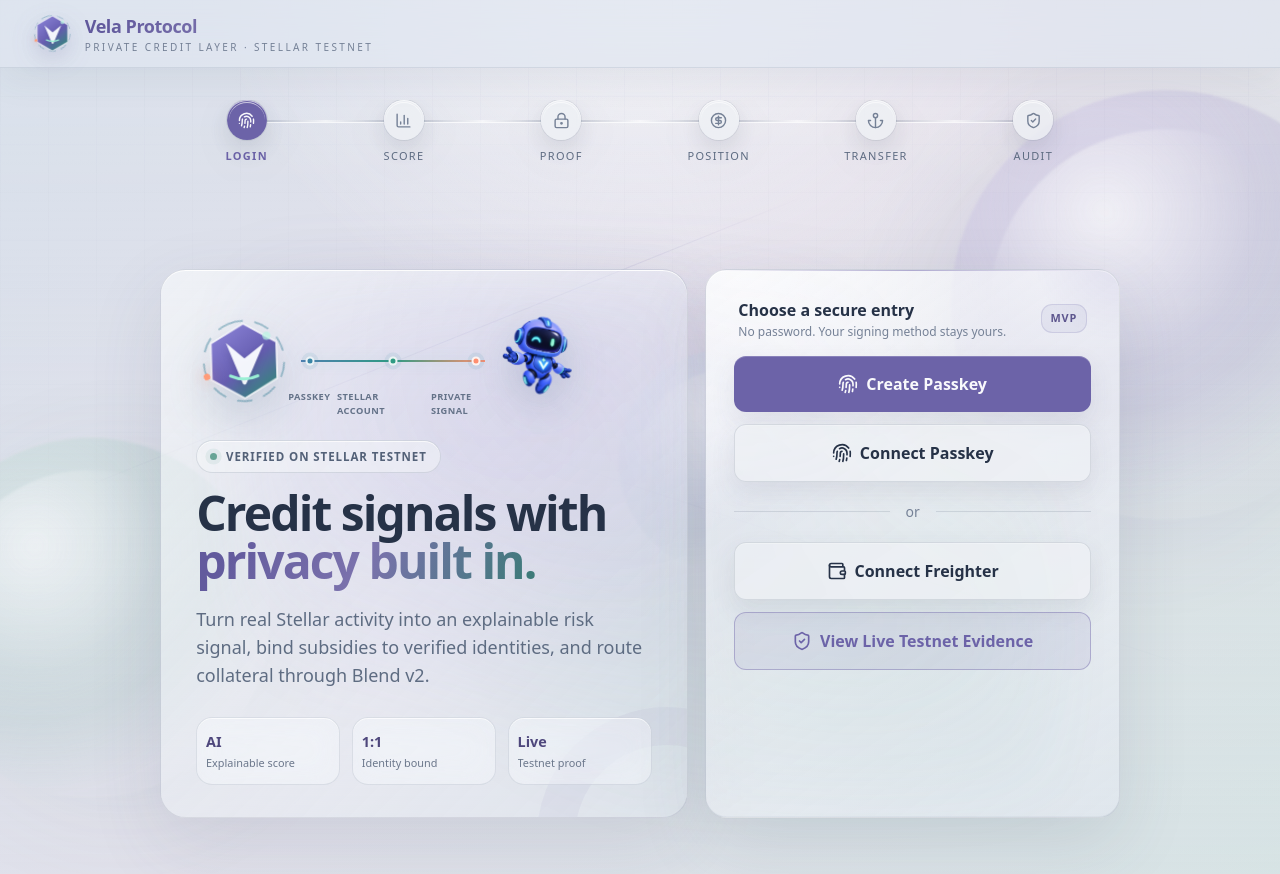
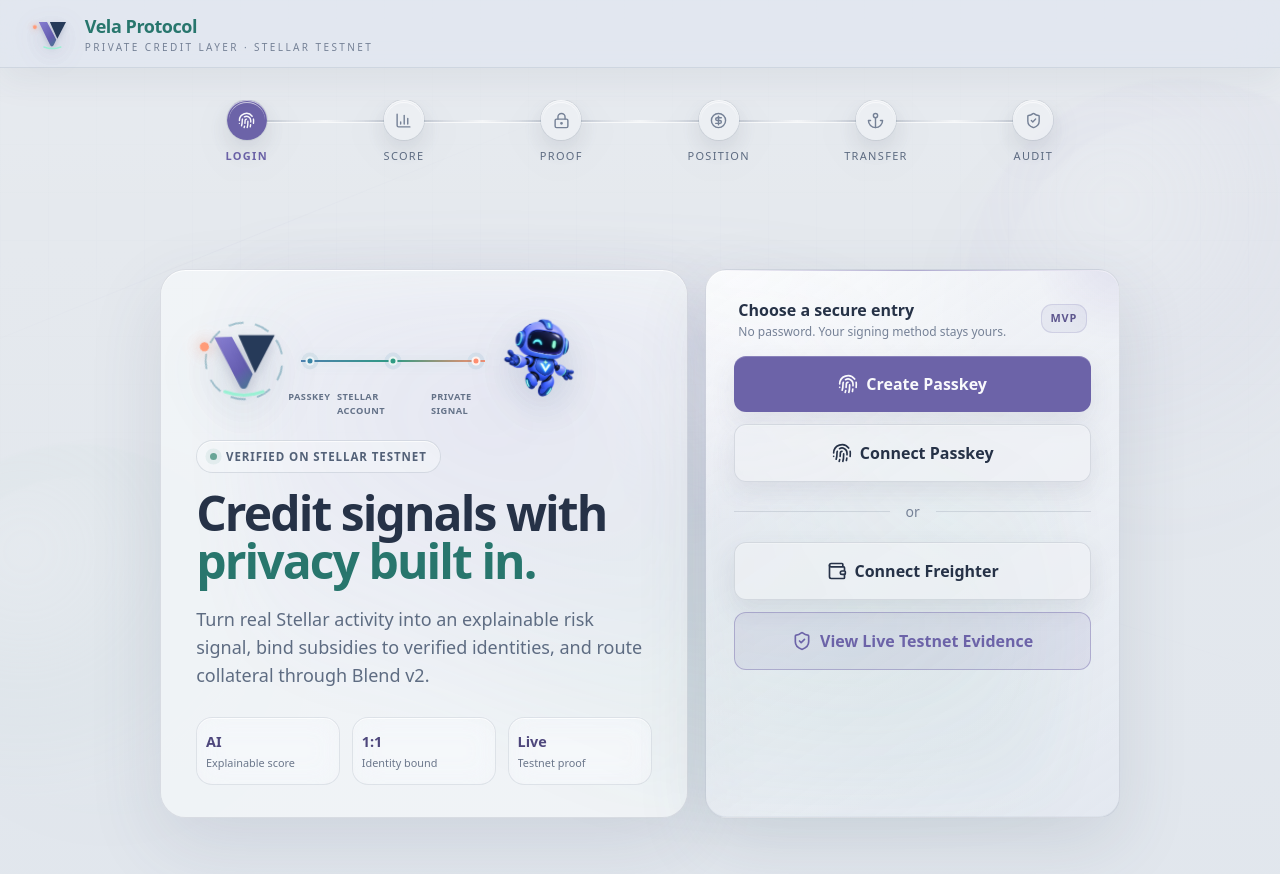
Before and after one commit to uguredgf/vela-protocol, a React (Vite) app in the folder vela-protocol/frontend/: page / in a window 1280 px wide. Built offline with nearby package versions, Linux system fonts and the light colour scheme; no server answers; what @stellar/stellar-sdk would draw is missing.

Commit message:
Refine banking UX and verification motion

```diff
--- a/vela-protocol/frontend/src/components/PasskeyLogin.tsx
+++ b/vela-protocol/frontend/src/components/PasskeyLogin.tsx
@@ -91,7 +91,7 @@ export const PasskeyLogin: React.FC = () => {
             <div className="hero-mark"><ProtocolCore variant="hero" active={isConnecting} /></div>
             <div className="login-identity-flow__line"><span /><span /><span /></div>
             <div className="login-identity-flow__labels"><span>Passkey</span><span>Stellar account</span><span>Private signal</span></div>
-            <motion.img className="login-mascot" src="/vela-mascot.png" alt="Vela protocol guide" animate={isConnecting ? { x: [0, 12, 0], y: [0, -7, 0], rotateY: [0, 14, 0] } : { y: [0, -5, 0], rotateZ: [-1.5, 1.5, -1.5] }} transition={{ duration: isConnecting ? 1.4 : 3.4, repeat: Infinity, ease: 'easeInOut' }} />
+            <motion.img className="login-mascot" src="/vela-mascot.png" alt="Vela protocol guide" animate={isConnecting ? { x: [0, 12, 0], y: [0, -7, 0], rotateY: [0, 20, 0] } : { x: [0, 5, -3, 0], y: [0, -6, -2, 0], rotateY: [-10, 14, -7, -10], rotateZ: [-1.5, 1.5, -1, -1.5] }} transition={{ duration: isConnecting ? 1.4 : 4.8, repeat: Infinity, ease: 'easeInOut' }} />
           </div>
           <div className="eyebrow mb-4">
             <span className="eyebrow__dot" /> Verified on Stellar testnet
--- a/vela-protocol/frontend/src/components/ProofGenerator.tsx
+++ b/vela-protocol/frontend/src/components/ProofGenerator.tsx
@@ -3,7 +3,7 @@ import { motion } from 'framer-motion';
 import { useStore } from '../store/useStore';
 import { useNavigate } from 'react-router-dom';
 import { generateCommitment, generateRangeProof } from '../services/proof';
-import { Lock, Cpu, CheckCircle } from 'lucide-react';
+import { Lock, Cpu } from 'lucide-react';
 import { MultiStepLoader } from './ui/MultiStepLoader';
 
 export const ProofGenerator: React.FC = () => {
@@ -68,8 +68,8 @@ export const ProofGenerator: React.FC = () => {
 
         {status === 'done' && (
           <motion.div initial={{ scale: 0.9, opacity: 0 }} animate={{ scale: 1, opacity: 1 }} className="space-y-6 py-4">
-            <div className="flex items-center justify-center gap-2 text-success">
-              <CheckCircle size={32} />
+            <div className="flex items-center justify-center gap-3 text-success">
+              <svg className="verified-check" viewBox="0 0 54 54" aria-hidden="true"><circle cx="27" cy="27" r="23" /><path d="m16 27 7 7 15-16" /></svg>
               <span className="text-xl font-semibold">Commitment Prepared</span>
             </div>
 
--- a/vela-protocol/frontend/src/components/ScoreDisplay.tsx
+++ b/vela-protocol/frontend/src/components/ScoreDisplay.tsx
@@ -54,7 +54,7 @@ export const ScoreDisplay: React.FC = () => {
     <p className="text-gray-400 mt-2">Vela is turning on-chain patterns into a private credit signal.</p>
   </div>;
 
-  return <motion.div initial={{ opacity: 0, y: 12 }} animate={{ opacity: 1, y: 0 }} className="max-w-4xl mx-auto space-y-6 pb-12">
+  return <motion.div initial={{ opacity: 0, y: 12 }} animate={{ opacity: 1, y: 0 }} className="score-page max-w-4xl mx-auto space-y-6 pb-12">
     <div className="flex flex-col md:flex-row md:items-end justify-between gap-3 px-1">
       <div><div className="text-[11px] uppercase tracking-[0.25em] text-accent mb-2">On-chain signal</div><h1 className="text-3xl md:text-4xl font-bold tracking-tight">Your credit signal</h1><p className="text-gray-400 mt-2 max-w-xl">A live behavioural read of the Stellar account powering this session.</p></div>
       <div className="inline-flex items-center gap-2 text-xs text-emerald-300 bg-emerald-400/10 border border-emerald-400/20 px-3 py-2 rounded-full"><span className="w-1.5 h-1.5 rounded-full bg-emerald-400 animate-pulse" /> Live Horizon data</div>
@@ -66,7 +66,6 @@ export const ScoreDisplay: React.FC = () => {
       </div>
       <div className="min-w-0"><h3 className="text-xl font-semibold mb-2 flex items-center gap-2"><ShieldCheck className="text-accent" /> What shaped your signal</h3><p className="text-sm text-gray-400 mb-4">The most influential account patterns, translated into plain language.</p>
         <div className="space-y-3">{rankedFactors.slice(0, 4).map(({ key, value }) => <div key={key} className="signal-factor"><span className={`signal-factor__icon ${value >= 0 ? 'is-positive' : 'is-negative'}`}>{value >= 0 ? <ArrowUpRight size={16} /> : <ArrowDownRight size={16} />}</span><span className="flex-1 text-sm font-medium">{FEATURE_LABELS[key] || 'Account behaviour'}</span><span className={`text-xs font-semibold ${value >= 0 ? 'text-green-400' : 'text-red-400'}`}>{impactLabel(value)}</span></div>)}</div>
-        <details className="score-details mt-4"><summary>View technical model details</summary><div className="mt-3 space-y-2">{rankedFactors.map(({ key, value }) => <div key={key} className="flex justify-between gap-3 text-xs"><span>{FEATURE_LABELS[key] || key}</span><code>{value.toFixed(2)}</code></div>)}</div></details>
       </div>
     </Card3D>
     <div className="model-note glass-panel p-4 flex items-start gap-3"><Info className="text-accent flex-shrink-0 mt-0.5" size={19} /><div><strong className="text-sm">MVP model disclosure</strong><p className="text-xs text-gray-500 mt-1">Your account metrics are live and come from Stellar Horizon. The scoring model was trained on synthetic behaviour profiles for this hackathon MVP, so this signal is demonstrative—not a lending decision or measured prediction accuracy.</p></div></div>
--- a/vela-protocol/frontend/src/components/layout/Layout.tsx
+++ b/vela-protocol/frontend/src/components/layout/Layout.tsx
@@ -12,7 +12,7 @@ export const Layout: React.FC<{ children: React.ReactNode }> = ({ children }) =>
   const displayAddress = walletAddress || classicAccount?.publicKey;
 
   return (
-    <AnimatedBackground className="min-h-screen flex flex-col font-sans">
+    <AnimatedBackground className={`page-${location.pathname.split('/')[1] || 'login'} min-h-screen flex flex-col font-sans`}>
       <header className="app-header w-full px-5 md:px-8 py-3 sticky top-0 z-20 flex justify-between items-center">
         <div className="flex items-center gap-3">
           <ProtocolCore />
--- a/vela-protocol/frontend/src/components/ui/ProtocolCore.tsx
+++ b/vela-protocol/frontend/src/components/ui/ProtocolCore.tsx
@@ -15,12 +15,11 @@ export const ProtocolCore: React.FC<{ variant?: 'header' | 'hero'; active?: bool
             <stop offset="1" stopColor="#2E8B75" />
           </linearGradient>
         </defs>
-        <circle className="protocol-core__signal" cx="24" cy="24" r="21" />
-        <path className="protocol-core__shell" d="M24 3.5 42 14v20L24 44.5 6 34V14L24 3.5Z" fill={`url(#${gradientId})`} />
-        <path className="protocol-core__sail" d="m14.5 14.5 8.9 21.2c.3.8 1.4.8 1.8.1l9.1-21.3-10.1 8.2-9.7-8.2Z" />
-        <path className="protocol-core__wake" d="M17 31.8c4.8 2.1 9.5 2.1 14.2-.1" />
-        <circle className="protocol-core__star" cx="35.7" cy="10.8" r="2.2" />
-        <circle className="protocol-core__node" cx="24" cy="3" r="1.7" />
+        <circle className="protocol-core__signal" cx="24" cy="24" r="20" />
+        <path className="protocol-core__sail protocol-core__sail--left" d="M8 10.5 21.4 38c.8 1.7 3.2 1.7 4 0l3.2-6.6L17.7 10.5H8Z" fill={`url(#${gradientId})`} />
+        <path className="protocol-core__sail protocol-core__sail--right" d="M21 10.5h19L29.8 30.2 21 10.5Z" />
+        <path className="protocol-core__wake" d="M14 40c6.4 2.4 13.2 2.4 20 0" />
+        <circle className="protocol-core__node" cx="39" cy="8" r="2.4" />
       </svg>
     </div>
   );
--- a/vela-protocol/frontend/src/index.css
+++ b/vela-protocol/frontend/src/index.css
@@ -212,13 +212,13 @@
 }
 .protocol-core svg { display: block; width: 100%; height: 100%; overflow: visible; }
 .protocol-core__signal { fill: none; stroke: rgba(55,126,151,.42); stroke-width: 1; stroke-dasharray: 8 6; transform-origin: 24px 24px; animation: signal-orbit 8s linear infinite; }
-.protocol-core__shell { stroke: rgba(255,255,255,.72); stroke-width: 1; }
-.protocol-core__sail { fill: rgba(250,252,255,.96); filter: drop-shadow(0 2px 2px rgba(40,43,86,.18)); }
+.protocol-core__sail { filter: drop-shadow(0 3px 3px rgba(40,43,86,.16)); }
+.protocol-core__sail--right { fill: #263a59; }
 .protocol-core__wake { fill: none; stroke: #9AF0D4; stroke-width: 1.6; stroke-linecap: round; }
-.protocol-core__star { fill: #B8F6E2; animation: soft-pulse 2.6s ease-in-out infinite; }
 .protocol-core__node { fill: #ff9b78; transform-origin: 24px 24px; animation: signal-orbit 8s linear infinite; filter: drop-shadow(0 0 4px rgba(255,125,91,.7)); }
 .protocol-core--hero { width: 92px; height: 92px; filter: drop-shadow(0 20px 24px rgba(38,75,104,.2)); }
-.protocol-core--hero .protocol-core__shell { transform-origin: 24px 24px; animation: mark-breathe 5s ease-in-out infinite; }
+.protocol-core--hero .protocol-core__sail--left { transform-origin: 24px 24px; animation: mark-breathe 5s ease-in-out infinite; }
+.protocol-core--header .protocol-core__signal { display: none; }
 .protocol-core--hero.is-active .protocol-core__signal, .protocol-core--hero.is-active .protocol-core__node { animation-duration: 1.25s; }
 .protocol-core--score .protocol-core__signal { stroke: rgba(48,134,151,.56); }
 .protocol-core--proof .protocol-core__signal { stroke-dasharray: 3 3; stroke: rgba(89,96,170,.55); }
@@ -237,6 +237,26 @@
 .score-details summary { cursor: pointer; font-size: .75rem; font-weight: 650; color: #6c63a8; }
 .score-details code { color: #3f4d64; }
 .model-note { background: rgba(241,244,248,.64); }
+
+.page-login.animated-bg { background: #e5e9ee; }
+.page-login .ambient-orb, .page-login .animated-bg__beam { opacity: .12; animation: none; }
+.page-login .animated-bg__grid { opacity: .22; }
+.page-login .hero-copy-glass { background: rgba(247,249,251,.68); }
+.page-login .hero-copy-glass::after { display: none; }
+.page-login .gradient-text { color: #28766d; background: none; -webkit-text-fill-color: currentColor; }
+
+.page-score.animated-bg { background: #edf0f2; }
+.page-score .ambient-orb--lavender { background: rgba(190,45,53,.08); }
+.page-score .ambient-orb--sage { background: rgba(40,64,86,.07); }
+.score-page > .glass-panel { overflow: hidden; border-radius: 1rem; box-shadow: 0 20px 55px rgba(34,46,62,.1); }
+.score-page > .glass-panel::after { content: ''; position: absolute; inset: 0 auto 0 0; width: 5px; background: #c82d38; }
+.score-page .signal-factor { border-radius: .65rem; background: rgba(255,255,255,.58); }
+.score-page .text-accent { color: #b9232f; }
+
+.verified-check { width: 54px; height: 54px; overflow: visible; }
+.verified-check circle, .verified-check path { fill: none; stroke: currentColor; stroke-width: 3; stroke-linecap: round; stroke-linejoin: round; }
+.verified-check circle { stroke-dasharray: 145; stroke-dashoffset: 145; animation: verify-circle .7s ease-out forwards; }
+.verified-check path { stroke-dasharray: 34; stroke-dashoffset: 34; animation: verify-tick .45s .55s ease-out forwards; }
 
 .ambient-orb {
   position: absolute;
@@ -431,11 +451,12 @@
   pointer-events: none;
   transition: right .7s cubic-bezier(.2,.8,.2,1), left .7s cubic-bezier(.2,.8,.2,1), bottom .7s cubic-bezier(.2,.8,.2,1), border-color .3s ease;
 }
-.vela-guide--score { right: 1.25rem; bottom: 1.25rem; }
-.vela-guide--proof { right: auto; left: 1.25rem; bottom: 18%; }
-.vela-guide--position { right: 1.25rem; bottom: 28%; }
-.vela-guide--anchor { right: auto; left: 1.25rem; bottom: 1.25rem; }
-.vela-guide--transparency, .vela-guide--evidence { right: 1.25rem; bottom: 1.25rem; }
+.vela-guide--score { right: auto; left: 1.25rem; bottom: 22%; animation: guide-roam-left 7s ease-in-out infinite; }
+.vela-guide--proof { right: 1.25rem; left: auto; bottom: 20%; animation: guide-roam-right 8s ease-in-out infinite; }
+.vela-guide--position { right: auto; left: 1.25rem; bottom: 31%; animation: guide-roam-left 6.5s ease-in-out infinite reverse; }
+.vela-guide--anchor { right: 1.25rem; left: auto; bottom: 14%; animation: guide-roam-right 7.5s ease-in-out infinite; }
+.vela-guide--transparency { right: auto; left: 1.25rem; bottom: 18%; animation: guide-roam-left 8s ease-in-out infinite; }
+.vela-guide--evidence { right: 1.25rem; bottom: 28%; animation: guide-roam-right 7s ease-in-out infinite; }
 .vela-guide.is-complete { border-color: rgba(38,139,106,.32); background: rgba(235,248,243,.77); }
 .vela-guide__scene { position: relative; display: grid; place-items: center; width: 58px; height: 58px; perspective: 500px; }
 
@@ -504,6 +525,10 @@ input[type='number']::placeholder { color: #8a95a7; }
 @keyframes flow-scan { 0% { transform: translateX(0); opacity: 0; } 20% { opacity: 1; } 100% { transform: translateX(260%); opacity: 0; } }
 @keyframes companion-orbit { to { transform: rotateX(68deg) rotateZ(360deg); } }
 @keyframes spark-hop { 0%,100% { transform: translate3d(0,0,0) scale(.8); opacity: .45; } 50% { transform: translate3d(3px,-7px,12px) scale(1.25); opacity: 1; } }
+@keyframes guide-roam-left { 0%,100% { transform: translate3d(0,0,0) rotateY(-3deg); } 35% { transform: translate3d(42px,-28px,18px) rotateY(12deg); } 70% { transform: translate3d(14px,24px,8px) rotateY(-10deg); } }
+@keyframes guide-roam-right { 0%,100% { transform: translate3d(0,0,0) rotateY(4deg); } 35% { transform: translate3d(-46px,-25px,20px) rotateY(-14deg); } 72% { transform: translate3d(-16px,22px,7px) rotateY(11deg); } }
+@keyframes verify-circle { to { stroke-dashoffset: 0; } }
+@keyframes verify-tick { 70% { stroke-dashoffset: 0; transform: scale(1.08); transform-origin: center; } 100% { stroke-dashoffset: 0; transform: scale(1); transform-origin: center; } }
 @keyframes orb-float-one { from { transform: translate3d(0,0,0) rotate(0deg); } to { transform: translate3d(-4vw,5vh,0) rotate(10deg); } }
 @keyframes orb-float-two { from { transform: translate3d(0,0,0) rotate(0deg); } to { transform: translate3d(5vw,-4vh,0) rotate(-9deg); } }
 @keyframes orb-float-three { from { transform: translate3d(-2vw,0,0) scale(.9); } to { transform: translate3d(3vw,4vh,0) scale(1.08); } }
```
